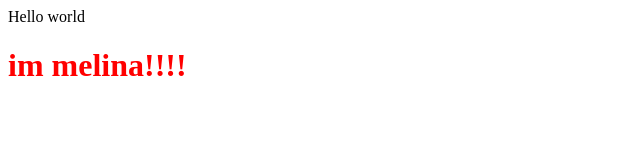
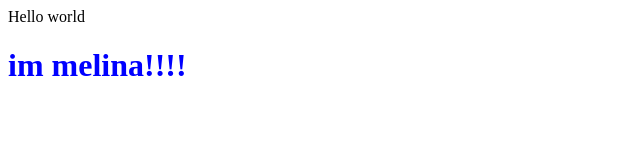
Before and after one commit to melinafallahpour/cs50xiran, a plain HTML site: page index.html in a window 1280 px wide. Shown: the whole page, without its empty margins (0-640 px from the left). Drawn offline with Linux system fonts and the light colour scheme.

Commit message:
Update index.html

```diff
--- a/index.html
+++ b/index.html
@@ -10,7 +10,7 @@
 
 <body>
     Hello world
-    <h1 style="color : red"> im melina!!!!</h1>
+    <h1 style="color : blue"> im melina!!!!</h1>
 </body>
 
 </html>
```
